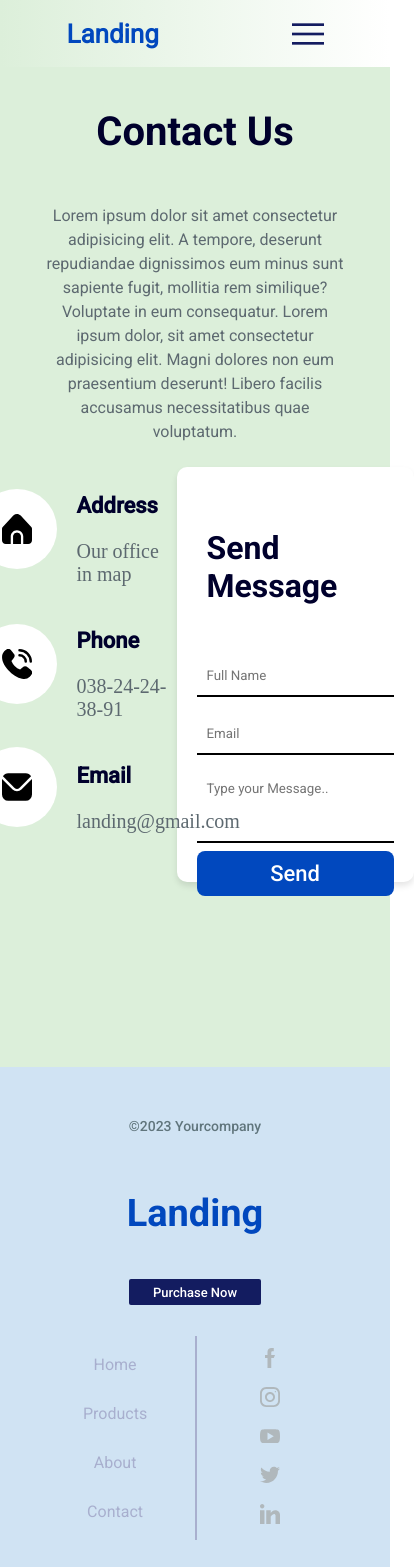
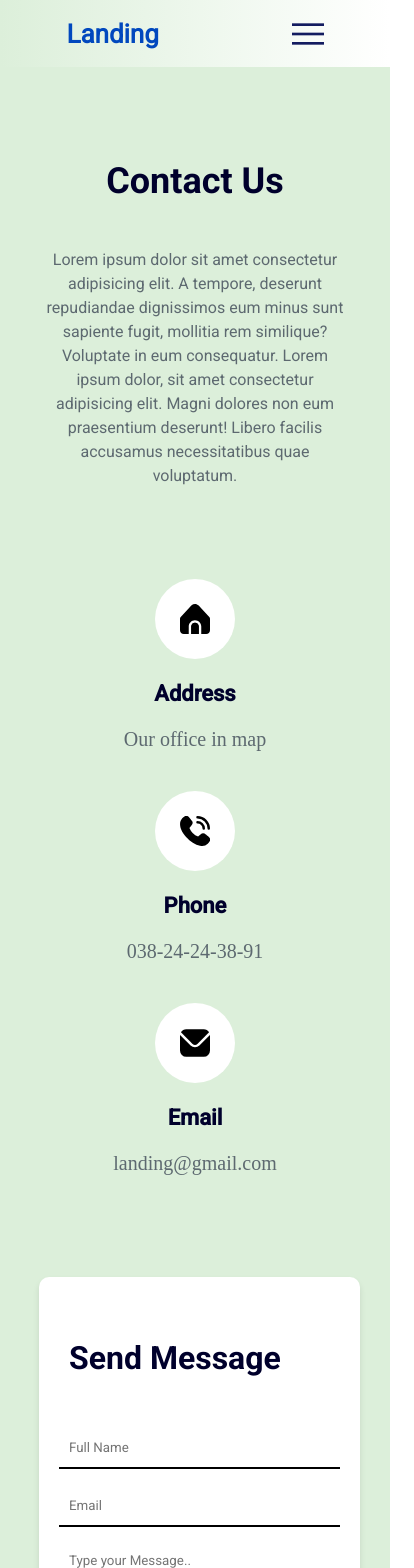
Before and after one commit to PaylakNavasardyan/webpage-template, a React (Create React App) app: page /contact in a window 390 px wide. Shown: the top 1568 px of the page, 414 px wide, since content can reach past the window. Built offline with nearby package versions, Linux system fonts and the light colour scheme.

Commit message:
Contact Us page is responsive

```diff
--- a/src/contactuspage/Contactus.jsx
+++ b/src/contactuspage/Contactus.jsx
@@ -45,7 +45,7 @@ export default function Contactus() {
                 </div>
             </div>
 
-            <div className={classes.ContactuspageContactsMessage}>
+            <div className={classes.contactuspageContactsMessage}>
                 <h3>Send Message</h3>
                 <form>
                     <input type="text" placeholder='Full Name' required/>
--- a/src/contactuspage/Contactus.module.css
+++ b/src/contactuspage/Contactus.module.css
@@ -99,7 +99,7 @@
     transform: scale(1.04);
 }
 
-.ContactuspageContactsMessage {
+.contactuspageContactsMessage {
    width: 80%;
    height: 375px;
    background-color: var(--white);
@@ -155,3 +155,94 @@
     transform: scale(1);
    }
 }
+
+@media screen and (max-width: 1000px) {
+    .iconBorder {
+        width: 70px;
+        height: 70px;
+        img {
+            width: 25px;
+        }
+    }
+}
+
+@media screen and (max-width: 800px) {
+    .contactuspageContacts {
+        flex-direction: column;
+        height: 850px;
+    }
+
+    .contactuspageContactsContact {
+        flex-direction: row;
+    }
+
+    .contactuspageContactsContactSocial {
+        flex-direction: column;
+        text-align: center;
+        gap: 0;
+    }
+
+    .iconBorder {
+        width: 80px;
+        height: 80px;
+        img {
+            width: 30px;
+        }
+    }
+
+    .iconBorderText {
+        width: 100%;
+    }
+
+    .contactuspageContactsMessage {
+        width: 90%;
+        justify-content: center;
+        align-items: center;
+    }
+}
+
+@media screen and (max-width: 670px) {
+    .contactuspageContacts {
+        height: 1250px;
+    }
+
+    .contactuspageContactsContact {
+        flex-direction: column;
+        gap: 20px;
+    }
+
+    .iconBorderText {
+        width: 200px;
+    }
+
+    .contactuspageContactsMessage {
+        margin-top: 250px;
+        width: 90%;
+    }
+}
+
+@media screen and (max-width: 450px) {
+    .contactUsPageGuide {
+        height: 500px;
+        h2 {
+            font-size: 36px;
+        }
+    }
+}
+
+@media screen and (max-width: 340px) {
+    .contactUsPageGuide {
+        margin: 50px 0 50px 0 ;
+    }
+
+    .contactuspageContactsContactSocial {
+        margin-bottom: 20px;
+    }
+
+    .contactuspageContactsMessage {
+        width: 80%;
+        h3 {
+            font-size: 24px;
+        }
+    }
+}
```
